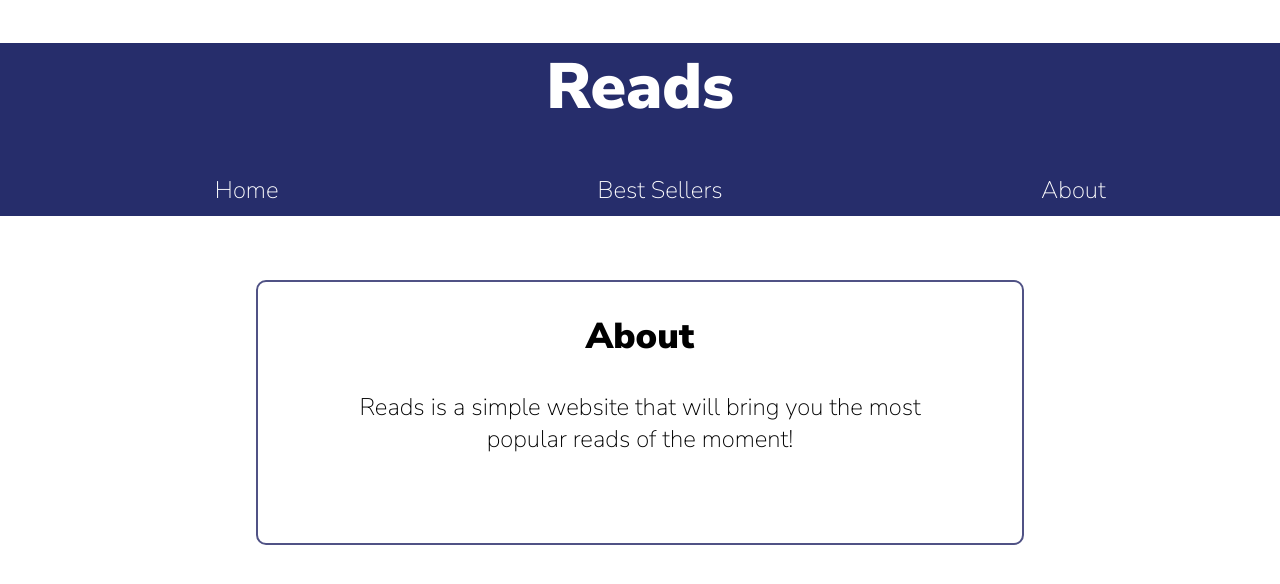
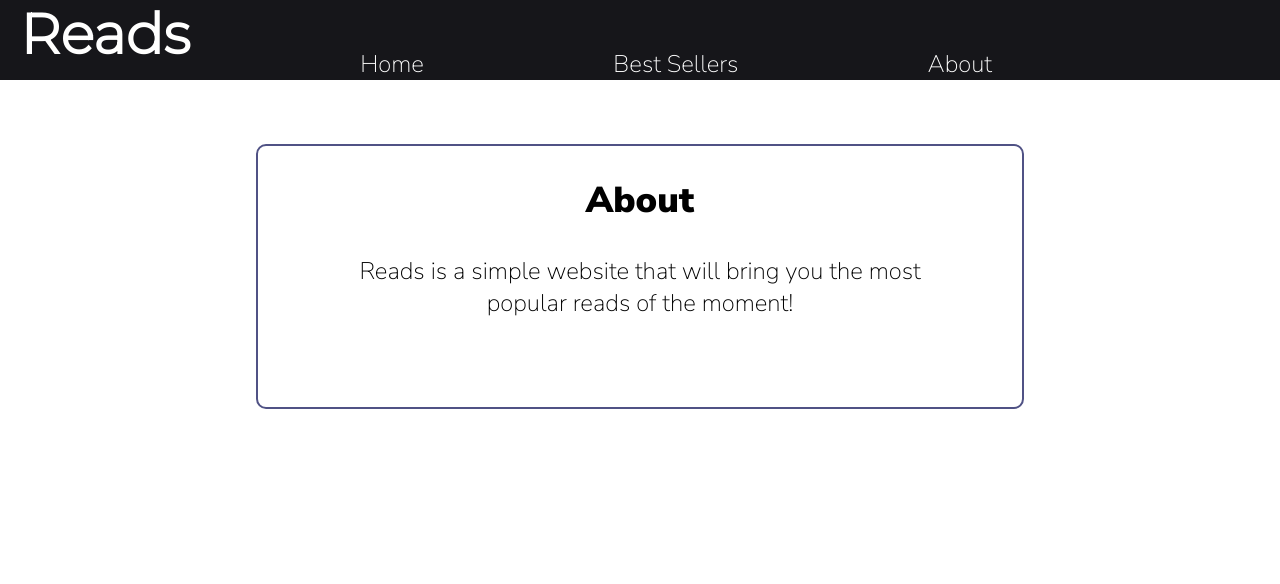
Before and after one commit to sahirabibi/react-reads, a React (Create React App) app: page /about in a window 1280 px wide. Shown: the top 584 px of the page. Built offline with nearby package versions, Linux system fonts and the light colour scheme; no server answers.

Commit message:
Style header

```diff
--- a/src/App.css
+++ b/src/App.css
@@ -1,4 +1,5 @@
 @import url('https://fonts.googleapis.com/css2?family=Nunito+Sans:ital,wght@0,200;0,600;0,900;1,200&display=swap');
+@import url('https://fonts.googleapis.com/css2?family=Montserrat:wght@300&display=swap');
 
 .App {
   text-align: center;
@@ -9,26 +10,41 @@
 /* Header */
 
 header {
-  background-color: rgb(38, 45, 107);
+  background-color: rgb(22, 22, 26);
   color:white;
+  display: grid;
+  grid-template-columns: 1fr 5fr 1fr;
+  grid-template-rows: 1fr;
 }
 
 h1 {
-  font-size: 4rem;
+  font-size: 3.5rem;
+  margin: 0 20px;
+  font-family: 'Montserrat', sans-serif;
+}
+
+
+nav {
+  grid-row: 1 / span 2;
+  grid-column: 2 / span 1;
+
 }
 
 nav > ul {
   display: grid;
   grid-template-columns: 1fr 1fr 1fr;
-  grid-template-rows: 1fr;
-  padding-bottom: 10px;
+  grid-template-rows:1fr;
+  margin-block-start: 3em;
+  margin-block-end: 0em;
+}
 
+nav > ul > a {
+  grid-row: 1
 }
 
 nav > ul > a {
   color:white;
   font-size: 1.5rem;
-
 }
 
 nav > ul > a:hover {
--- a/src/App.jsx
+++ b/src/App.jsx
@@ -24,7 +24,7 @@ function App() {
 			.get(genre_api)
 			.then((res) => {
 				console.log(res.data.results);
-				setDate(res.data.results['bestsellers_date'])
+				setDate(res.data.results['bestsellers_date']);
 				setGenres(res.data.results.lists.splice(0, 8));
 			})
 			.catch((err) => console.log(err));
--- a/src/components/Header/Header.jsx
+++ b/src/components/Header/Header.jsx
@@ -4,7 +4,9 @@ import {Link} from 'react-router-dom'
 function Header(props) {
     return (
 			<header>
+
 				<h1>Reads</h1>
+
 				<nav>
 					<ul>
 						<Link to='/'>
```
